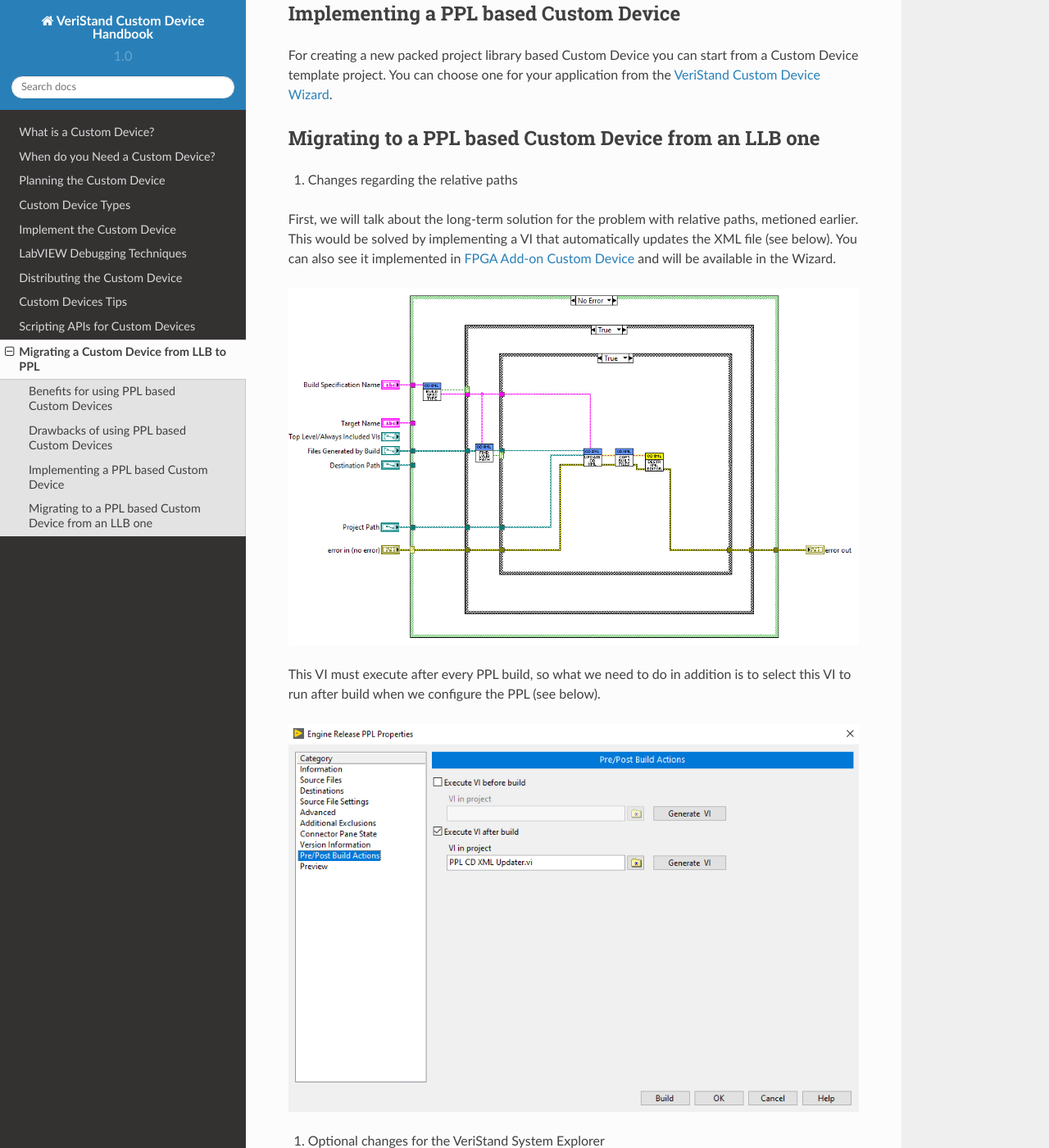
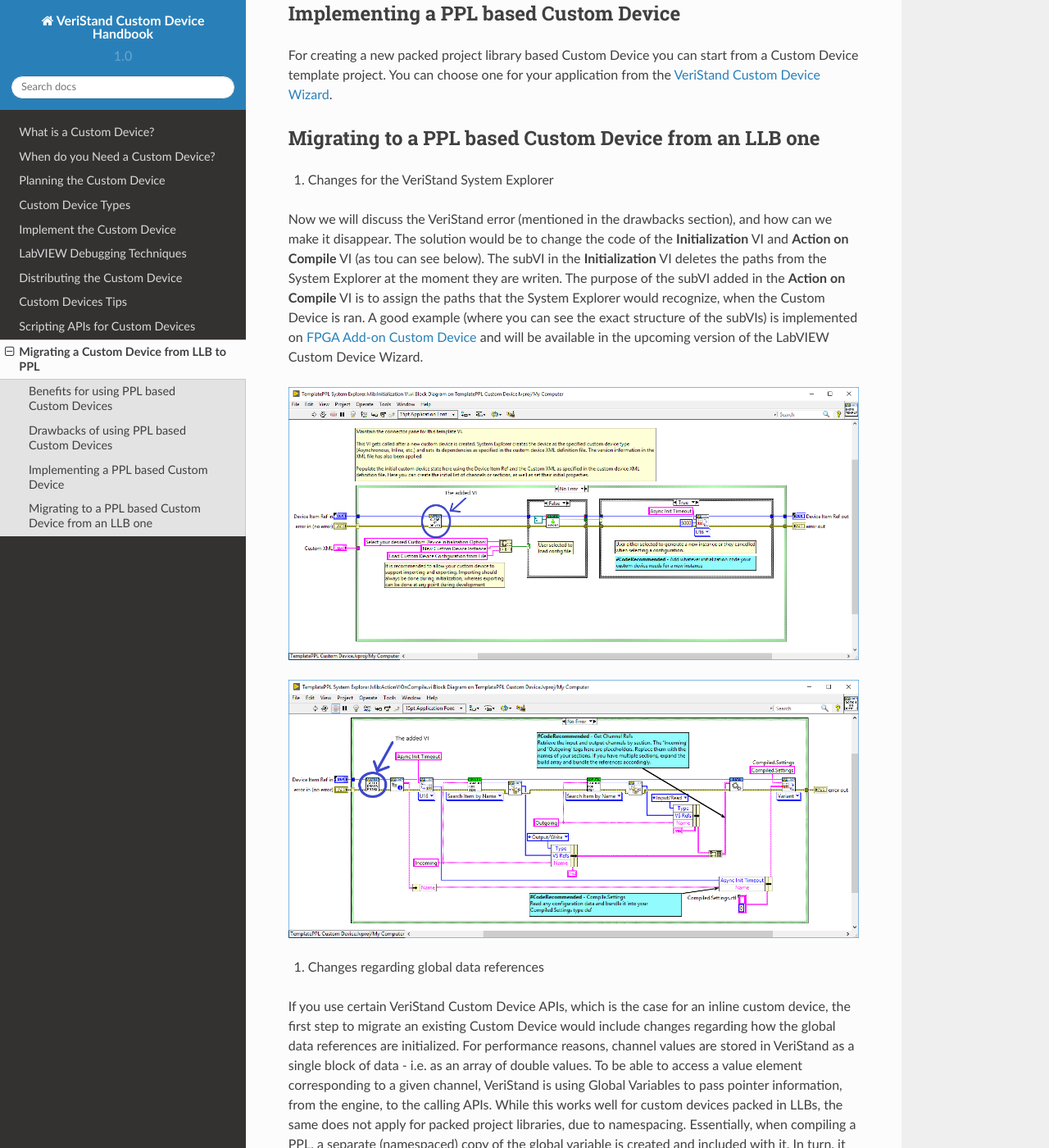
Before and after one commit to ni/niveristand-custom-device-handbook, a Sphinx documentation site: the page built from docs/Migrating_LLB_to_a_PPL_based_Custom_Device.md, in a window 1280 px wide and 1400 px high, scrolled down 2149 px. Shown: the whole window at 82% size. Built offline with Sphinx 7.4.7 and the Read the Docs theme 2.0.0, drawn with Linux system fonts in a browser that asks for light colours; pages that are not in the unit, such as notebooks, are missing from menus; some of the changed text lies outside the part shown.

Commit message:
Fingers crossed, hope it works

```diff
--- a/docs/Migrating_LLB_to_a_PPL_based_Custom_Device.md
+++ b/docs/Migrating_LLB_to_a_PPL_based_Custom_Device.md
@@ -31,55 +31,50 @@
 For creating a new packed project library based Custom Device you can start from a Custom Device template project. You can choose one for your application from the [VeriStand Custom Device Wizard](https://github.com/ni/niveristand-custom-device-wizard/releases).
 ### Migrating to a PPL based Custom Device from an LLB one
 
-1. Changes regarding the relative paths
+1. Changes for the VeriStand System Explorer
 
-First, we will talk about the long-term solution for the problem with relative paths, metioned earlier. This would be solved by implementing a VI that automatically updates the XML file (see below). You can also see it implemented in [FPGA Add-on Custom Device](https://github.com/ni/niveristand-fpga-addon-custom-device) and will be available in the Wizard.
-
-![](images/XML_updater.PNG)
-
-This VI must execute after every PPL build, so what we need to do in addition is to select this VI to run after build when we configure the PPL (see below).
-
-![](images/Execute_XML_updater.PNG)
-
-2. Optional changes for the VeriStand System Explorer
-
-The solution would be to change the code of the **Initialization** VI and **Action on Compile** VI (as tou can see below).A good example (where you can see the exact structure of the VI) is implemented on [FPGA Add-on Custom Device](https://github.com/ni/niveristand-fpga-addon-custom-device) and will be available in the Wizard.
+Now we will discuss the VeriStand error (mentioned in the drawbacks section), and how can we make it disappear. The solution would be to change the code of the **Initialization** VI and **Action on Compile** VI (as tou can see below). The subVI in the **Initialization** VI deletes the paths from the System Explorer at the moment they are writen. The purpose of the subVI added in the **Action on Compile** VI is to assign the paths that the System Explorer would recognize, when the Custom Device is ran. A good example (where you can see the exact structure of the subVIs) is implemented on [FPGA Add-on Custom Device](https://github.com/ni/niveristand-fpga-addon-custom-device) and will be available in the upcoming version of the LabVIEW Custom Device Wizard.
 
 ![](images/Initialization_Change.png)
 
 ![](images/Action_on_Compile.png)
 
-3. Changes regarding global data references
+2. Changes regarding global data references
+
 If you use certain VeriStand Custom Device APIs, which is the case for an inline custom device, the first step to migrate an existing Custom Device would include changes regarding how the global data references are initialized.
 For performance reasons, channel values are stored in VeriStand as a single block of data - i.e. as an array of double values. To be able to access a value element corresponding to a given channel, VeriStand is using Global Variables to pass pointer information, from the engine, to the calling APIs. While this works well for custom devices packed in LLBs, the same does not apply for packed project libraries, due to namespacing. Essentially, when compiling a PPL, a separate (namespaced) copy of the global variable is created and included with it. In turn, it cannot be used anymore for data transfer between the VeriStand engine and the running custom device and would result in a runtime error. To be able to mitigate this problem, we need to implement an alternative way to access the values within these global variables.
-The initialization code below needs to be incapsulated within a subVI ("Initialize Global Variables"). It has to be called only once from within the target custom device and, for an Inline type, it would have to be called specifically in the "Read Data from HW" case of the "RT Driver" due to how the VeriStand engine initializes.
+The initialization code below needs to be incapsulated within a subVI ("Initialize Global Variables"). It has to be called only once from within the target custom device and, for an Inline type, it would have to be called specifically in the "Read Data from HW" case of the "RT Driver" due to how the VeriStand engine initializes (as you can see, circled in BLUE, below the subVI's code).
 
 ![](images/GlobalVariableINIT.PNG)
 
+![](images/Init_Global_Var_subVI.PNG)
 
-4. Changes regarding libraries
-The next step is to create a packed project library for each LLB build specification you have in the project. The PPL needs to have the same configuration. To do so, you need to right click on **Built Specifications** » **New** » **Packed Library**.
+3. Changes regarding libraries
+
+The next step is to create a packed project library for each LLB build specification you have in the project. The PPL needs to have the same configuration. To do so, you need to right click on **Build Specifications** » **New** » **Packed Library**. The window for configuring your packed library will open.
 
 ![](images/BuildSpecification.PNG)
 
-The window for configuring your packed library will open.
-* You need to select **Source Files** in the left menu. You will have a list with all the LLBs in your project and you need to select one for which you want to copy the configuration. After you select it you will need to press the top blue arrow (the one circled in RED).
+* You need to select **Source Files** in the Category menu (the one on the left). You will have a list with all the LLBs in your project (in the center, under *Project Files*) and you need to select the one for which you want to copy the configuration. After you select the LLB you will need to press the top blue arrow (the one circled in BLUE).
 
 **Note:** if you need to include something in the PPL (for exemple the XML file in the System Explorer PPL), select the the file you want to include and press the bottom blue arrow (the one circled in BLUE).
 
 ![](images/PPL_Config_Source.png)
 
-* Select **Information** from the left menu and rename the PPL in the **Build Specification Name** field. There are some rules you need to consider in order to avoid conflicts:
-	* The name of the file should be **Custom Device Name** + **Configuration**(for System Explorer) or **Custom Device Name** + **Engine** + **Operating System Name**(for Engine)
-	* The path should have the following structure: **"..\build\Custom Device Name\Windows**
-
-**Note:** Check the **Destionation Directory** field, in some cases you might need to change the path.
+* Select **Information** from the left menu and rename the PPL in the **Build Specification Name** field. There are some rules you need to consider in order to organize the built files properly, so that later on, they can be easily copied/moved to the VeriStand Custom Devices directory. Also, following these rules will help you implement a Post Build Action VI (which is discussed in the next section).
 
 ![](images/PPL_Config_Info.PNG)
 
-* Select **Destionations** and choose the apropriate path.
+	* The path should have the following structure: **"..\build\Custom Device Name\Windows**
+	* For System Explorer, the name of the file should be **Custom Device Name** + **Configuration** + **Operating System Name** (you can see an exemple for the name and path of a System Explorer file on Windows)
 
-![](images/PPL_Config_Destination.PNG)
+![](images/Sys_Explorer_Path.PNG)
+
+	* For Engine, the name of the file should be  **Custom Device Name** + **Engine** + **Operating System Name** (you can see an exemple for the name and path of an Engine file on Linux)
+
+![](images/Engine_Path.PNG)
+
+**Note:** Moving forward, we are supporting only one type of RT OS. This means there will be a total of two targets: Windows and Linux x64.
 
 * Press **Build** and you should see this window after the build finishes:
 
@@ -89,9 +84,10 @@
 
 **Note:** You should configure PPLs also for the Real Time targets build specifications.
 
-5. Changes regarding the XML
+4. Changes regarding the XML
 
-The last step is to make the necessary changes in the XML file. For this you will need to change the path for each LLB with the path of each corresponding PPL.
+The last step is to make the necessary changes in the XML file. For this you have too choices: you can do it *manually*, or you can create a *Post-Build Action* VI.
+If you choose to do it *manually*, you will need to change the path for each LLB with the path of each corresponding PPL.
 For example, the following image represents the XML code sequence for the custom device RT Driver VI on a Windows target.
 
 ![](images/XML_Engine_Path_LLB.PNG)
@@ -103,3 +99,11 @@
 Here you can see the <Path> contains a path for a VI located inside a PPL. You need to update all the <<Path>> tags in the XML that reference VIs inside the newly created PPLs.
 
 **Note:** You need to update also the <RealTimeSystemDestination> tags.
+
+If you don't want to spend time manually changing the paths, you can chose to implement a VI that automatically updates the XML file (see below). This is also the long-term solution for the problem with relative paths, metioned earlier.
+
+![](images/XML_updater.PNG)
+
+The best approach is to set such a VI as a *Post-Build Action* for your engine or configuration build specification (see below). You can also see it implemented in [FPGA Add-on Custom Device](https://github.com/ni/niveristand-fpga-addon-custom-device) and will be available in the upcoming version of the LabVIEW Custom Device Wizard.
+
+![](images/Execute_XML_updater.PNG)
```
Also changed, not shown: docs/images/Action_on_Compile.png, docs/images/Engine_Path.PNG (added), docs/images/Init_Global_Var_subVI.PNG (added), docs/images/Initialization_Change.png, docs/images/PPL_Config_Destination.PNG (deleted), docs/images/PPL_Config_Source.png, docs/images/Sys_Explorer_Path.PNG (added).
